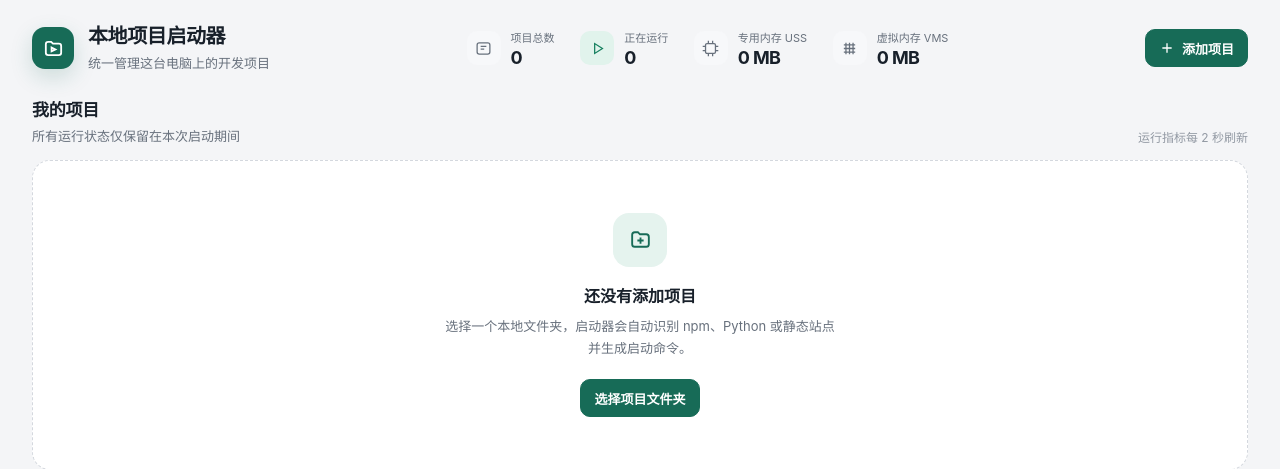
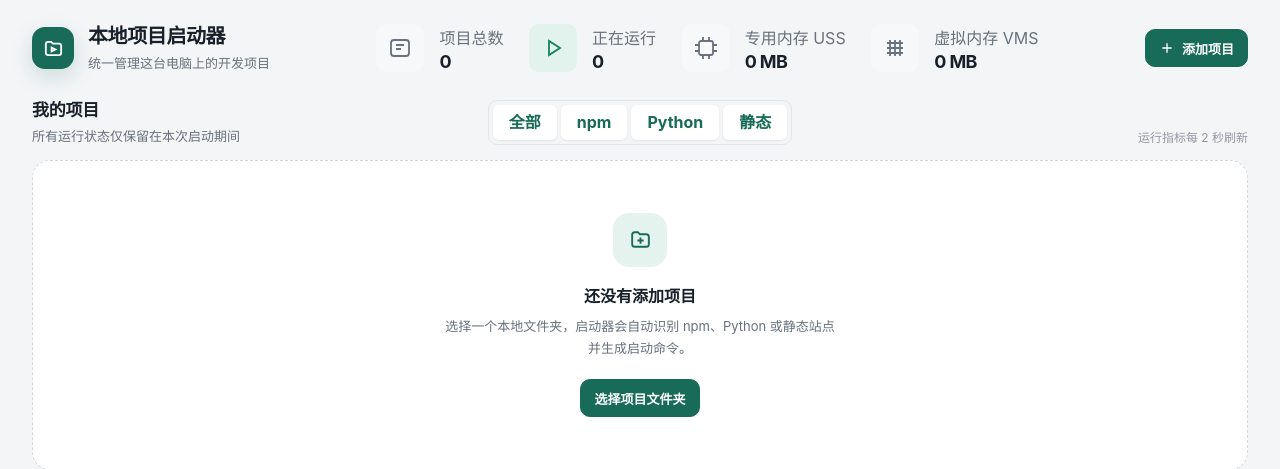
Before and after one commit to yanjing19989/web_router, a FastAPI app: page / in a window 1280 px wide. Shown: the top 469 px of the page. Run offline with FastAPI, Linux system fonts and the light colour scheme; data that the repository does not hold is empty.

Commit message:
feat: add open directory and filter

```diff
--- a/app.py
+++ b/app.py
@@ -597,6 +597,21 @@ def select_folder() -> str | None:
         root.destroy()
 
 
+def open_project_directory(path: str | Path) -> None:
+    directory = canonical_path(path)
+    if not directory.is_dir():
+        raise LauncherError(422, "项目目录无效")
+    try:
+        if os.name == "nt":
+            os.startfile(str(directory))
+        elif sys.platform == "darwin":
+            subprocess.Popen(["open", str(directory)])
+        else:
+            subprocess.Popen(["xdg-open", str(directory)])
+    except OSError as exc:
+        raise LauncherError(500, f"无法打开项目目录：{exc}") from exc
+
+
 def create_app(data_dir: Path | None = None) -> FastAPI:
     service = LauncherService(data_dir or BASE_DIR / ".local_data")
 
@@ -655,6 +670,12 @@ def create_app(data_dir: Path | None = None) -> FastAPI:
     def stop_project(project_id: str) -> dict:
         return service.stop(project_id)
 
+    @application.post("/api/projects/{project_id}/open-folder", status_code=204)
+    def open_project_folder(project_id: str) -> Response:
+        project = service.require_project(project_id)
+        open_project_directory(project["path"])
+        return Response(status_code=204)
+
     @application.delete("/api/projects/{project_id}", status_code=204)
     def delete_project(project_id: str) -> Response:
         service.delete(project_id)
--- a/static/app.js
+++ b/static/app.js
@@ -2,6 +2,7 @@
       play: '<svg viewBox="0 0 24 24" fill="none" stroke="currentColor" stroke-width="2"><path d="M8 5v14l11-7L8 5Z"/></svg>',
       stop: '<svg viewBox="0 0 24 24" fill="none" stroke="currentColor" stroke-width="2"><rect x="6" y="6" width="12" height="12" rx="1"/></svg>',
       open: '<svg viewBox="0 0 24 24" fill="none" stroke="currentColor" stroke-width="2"><path d="M14 4h6v6m0-6-9 9"/><path d="M19 13v5a2 2 0 0 1-2 2H6a2 2 0 0 1-2-2V7a2 2 0 0 1 2-2h5"/></svg>',
+      folder: '<svg viewBox="0 0 24 24" fill="none" stroke="currentColor" stroke-width="2"><path d="M3 7a2 2 0 0 1 2-2h5l2 2h7a2 2 0 0 1 2 2v8a2 2 0 0 1-2 2H5a2 2 0 0 1-2-2Z"/><path d="M3 9h18"/></svg>',
       edit: '<svg viewBox="0 0 24 24" fill="none" stroke="currentColor" stroke-width="2"><path d="m14 5 5 5M4 20l3.5-.7L19 7.8a2.1 2.1 0 0 0-3-3L4.7 16.3 4 20Z"/></svg>',
       trash: '<svg viewBox="0 0 24 24" fill="none" stroke="currentColor" stroke-width="2"><path d="M4 7h16M9 7V4h6v3m3 0-1 13H7L6 7m4 4v5m4-5v5"/></svg>'
     };
@@ -13,7 +14,8 @@
       hasRunningProjects: false,
       selectingText: false,
       editingId: null,
-      actionIds: new Set()
+      actionIds: new Set(),
+      filterTypes: new Set(['npm', 'python', 'static'])
     };
     const content = document.querySelector('#project-content');
     const dialog = document.querySelector('#project-dialog');
@@ -150,8 +152,12 @@
       actions.className = 'project-actions';
       const primary = actionButton(running ? '停止' : '启动', running ? 'stop' : 'start', running ? icons.stop : icons.play, running ? '' : 'button-primary');
       const open = actionButton('打开', 'open', icons.open);
+      const folder = actionButton('打开目录', 'open-folder', icons.folder, 'icon-only');
       const edit = actionButton('编辑', 'edit', icons.edit, 'icon-only');
       const remove = actionButton('删除', 'delete', icons.trash, 'button-danger icon-only');
+      folder.querySelector('span').remove();
+      folder.setAttribute('aria-label', '打开所在目录');
+      folder.title = '打开所在目录';
       edit.querySelector('span').remove();
       edit.setAttribute('aria-label', '编辑项目');
       edit.title = running ? '请先停止项目再编辑' : '编辑项目';
@@ -165,7 +171,7 @@
         primary.disabled = true;
         primary.innerHTML = '<span class="spinner" aria-hidden="true"></span><span>处理中</span>';
       }
-      actions.append(primary, open, edit, remove);
+      actions.append(primary, open, folder, edit, remove);
       card.append(head, metrics, details, actions);
       return card;
     }
@@ -179,14 +185,56 @@
       document.querySelector('#memory-uss-total').textContent = formatBytes(payload.summary.total_memory_uss_bytes);
       document.querySelector('#memory-vms-total').textContent = formatBytes(payload.summary.total_memory_vms_bytes);
       content.replaceChildren();
-      if (!payload.projects.length) {
+      const visibleProjects = payload.projects.filter(project => state.filterTypes.has(project.type));
+      if (!visibleProjects.length) {
+        if (payload.projects.length) {
+          const empty = document.createElement('div');
+          empty.className = 'empty';
+          const message = document.createElement('p');
+          message.textContent = '当前筛选类别暂无项目';
+          empty.append(message);
+          content.append(empty);
+          return;
+        }
         content.append(document.querySelector('#empty-template').content.cloneNode(true));
         return;
       }
       const grid = document.createElement('div');
       grid.className = 'project-grid';
-      payload.projects.forEach(project => grid.append(renderCard(project)));
+      visibleProjects.forEach(project => grid.append(renderCard(project)));
       content.append(grid);
+    }
+
+    function updateProjectFilters() {
+      const allSelected = state.filterTypes.size === 3;
+      document.querySelectorAll('#project-filters [data-filter]').forEach(button => {
+        const type = button.dataset.filter;
+        const selected = type === 'all' ? allSelected : state.filterTypes.has(type);
+        button.classList.toggle('active', selected);
+        button.setAttribute('aria-pressed', String(selected));
+      });
+    }
+
+    function handleFilter(button) {
+      const type = button.dataset.filter;
+      if (type === 'all') {
+        state.filterTypes = new Set(['npm', 'python', 'static']);
+      } else if (state.filterTypes.has(type)) {
+        if (state.filterTypes.size === 1) return;
+        state.filterTypes.delete(type);
+      } else {
+        state.filterTypes.add(type);
+      }
+      updateProjectFilters();
+      render({
+        summary: {
+          total: state.projects.length,
+          running: state.projects.filter(item => item.status === 'running').length,
+          total_memory_uss_bytes: state.projects.reduce((sum, item) => sum + item.memory_uss_bytes, 0),
+          total_memory_vms_bytes: state.projects.reduce((sum, item) => sum + item.memory_vms_bytes, 0)
+        },
+        projects: state.projects
+      });
     }
 
     function hasActiveSelection() {
@@ -298,6 +346,15 @@
         window.open(project.url, '_blank', 'noopener,noreferrer');
         return;
       }
+      if (action === 'open-folder') {
+        try {
+          await api(`/api/projects/${id}/open-folder`, { method: 'POST' });
+          showToast('已打开项目目录');
+        } catch (error) {
+          showToast(error.message, 'error');
+        }
+        return;
+      }
       if (action === 'edit') {
         openProjectDialog(project, '已有配置', project.id);
         return;
@@ -331,6 +388,10 @@
     }
 
     addButton.addEventListener('click', beginAdd);
+    document.querySelector('#project-filters').addEventListener('click', event => {
+      const button = event.target.closest('[data-filter]');
+      if (button) handleFilter(button);
+    });
     content.addEventListener('click', event => {
       if (event.target.closest('.empty-add')) beginAdd();
       const action = event.target.closest('[data-action]');
--- a/static/styles.css
+++ b/static/styles.css
@@ -153,12 +153,12 @@
       padding: 8px 0;
       display: flex;
       align-items: center;
-      gap: 10px;
+      gap: 15px;
     }
 
     .summary-icon {
-      width: 34px;
-      height: 34px;
+      width: 48px;
+      height: 48px;
       border-radius: 10px;
       display: grid;
       place-items: center;
@@ -168,21 +168,27 @@
     }
 
     .summary-icon.live { color: var(--success); background: var(--success-soft); }
-    .summary-icon svg { width: 17px; height: 17px; }
-    .summary-label { color: var(--text-secondary); font-size: 11px; margin-bottom: 4px; white-space: nowrap; }
+    .summary-icon svg { width: 24px; height: 24px; }
+    .summary-label { color: var(--text-secondary); font-size: 16px; margin-bottom: 4px; white-space: nowrap; }
     .summary-value { font-size: 18px; line-height: 1; font-weight: 700; letter-spacing: -.035em; white-space: nowrap; }
 
     .section-heading {
-      display: flex;
+      display: grid;
+      grid-template-columns: minmax(0, 1fr) auto minmax(0, 1fr);
       justify-content: space-between;
       align-items: end;
       gap: 20px;
       margin-bottom: 15px;
     }
 
+    .section-title { min-width: 0; }
     .section-heading h2 { margin: 0; font-size: 17px; letter-spacing: -.015em; }
     .section-heading p { margin: 5px 0 0; color: var(--text-secondary); font-size: 13px; }
-    .refresh-note { color: var(--text-tertiary); font-size: 12px; }
+    .project-filters { display: inline-flex; justify-self: center; gap: 4px; padding: 4px; border: 1px solid var(--line); border-radius: 9px; }
+    .filter-option { border: 0; border-radius: 6px; padding: 8px 16px; color: var(--text-secondary); background: transparent; cursor: pointer; font-size: 16px; line-height: 1.2; font-weight: 650; }
+    .filter-option:hover { color: var(--text); background: var(--surface-raised); }
+    .filter-option.active { color: var(--accent); background: var(--surface); box-shadow: 0 1px 2px rgba(17, 24, 39, .08); font-weight: 650; }
+    .refresh-note { justify-self: end; color: var(--text-tertiary); font-size: 12px; }
 
     .project-grid {
       display: grid;
@@ -343,8 +349,13 @@
       .topbar { min-height: 82px; flex-wrap: wrap; gap: 12px 16px; padding: 16px 0 12px; }
       .brand p { display: none; }
       .topbar > .summary-grid { order: 3; flex: 1 0 100%; justify-content: space-between; gap: 10px; overflow-x: auto; }
-      .summary-card { padding: 4px 0; }
-      .section-heading { align-items: start; }
+      .summary-card { padding: 4px 0; gap: 8px; }
+      .summary-icon {width: 34px;height: 34px; }
+      .summary-icon svg { width: 17px; height: 17px; }
+      .summary-label { font-size: 11px; }
+      .section-heading { grid-template-columns: 1fr auto; align-items: start; }
+      .project-filters { grid-column: 1 / -1; grid-row: 2; justify-self: start; max-width: 100%; overflow-x: auto; }
+      .refresh-note { grid-column: 2; grid-row: 1; }
       .refresh-note { display: none; }
       .project-card { padding: 17px; }
       .metrics { grid-template-columns: repeat(2, 1fr); gap: 14px 0; }
--- a/templates/index.html
+++ b/templates/index.html
@@ -47,7 +47,13 @@
     <main>
       <section aria-labelledby="projects-title">
         <div class="section-heading">
-          <div><h2 id="projects-title">我的项目</h2><p>所有运行状态仅保留在本次启动期间</p></div>
+          <div class="section-title"><h2 id="projects-title">我的项目</h2><p>所有运行状态仅保留在本次启动期间</p></div>
+          <div class="project-filters" id="project-filters" role="group" aria-label="项目类别过滤">
+            <button type="button" class="filter-option active" data-filter="all" aria-pressed="true">全部</button>
+            <button type="button" class="filter-option active" data-filter="npm" aria-pressed="true">npm</button>
+            <button type="button" class="filter-option active" data-filter="python" aria-pressed="true">Python</button>
+            <button type="button" class="filter-option active" data-filter="static" aria-pressed="true">静态</button>
+          </div>
           <span class="refresh-note">运行指标每 2 秒刷新</span>
         </div>
         <div id="project-content">
```
